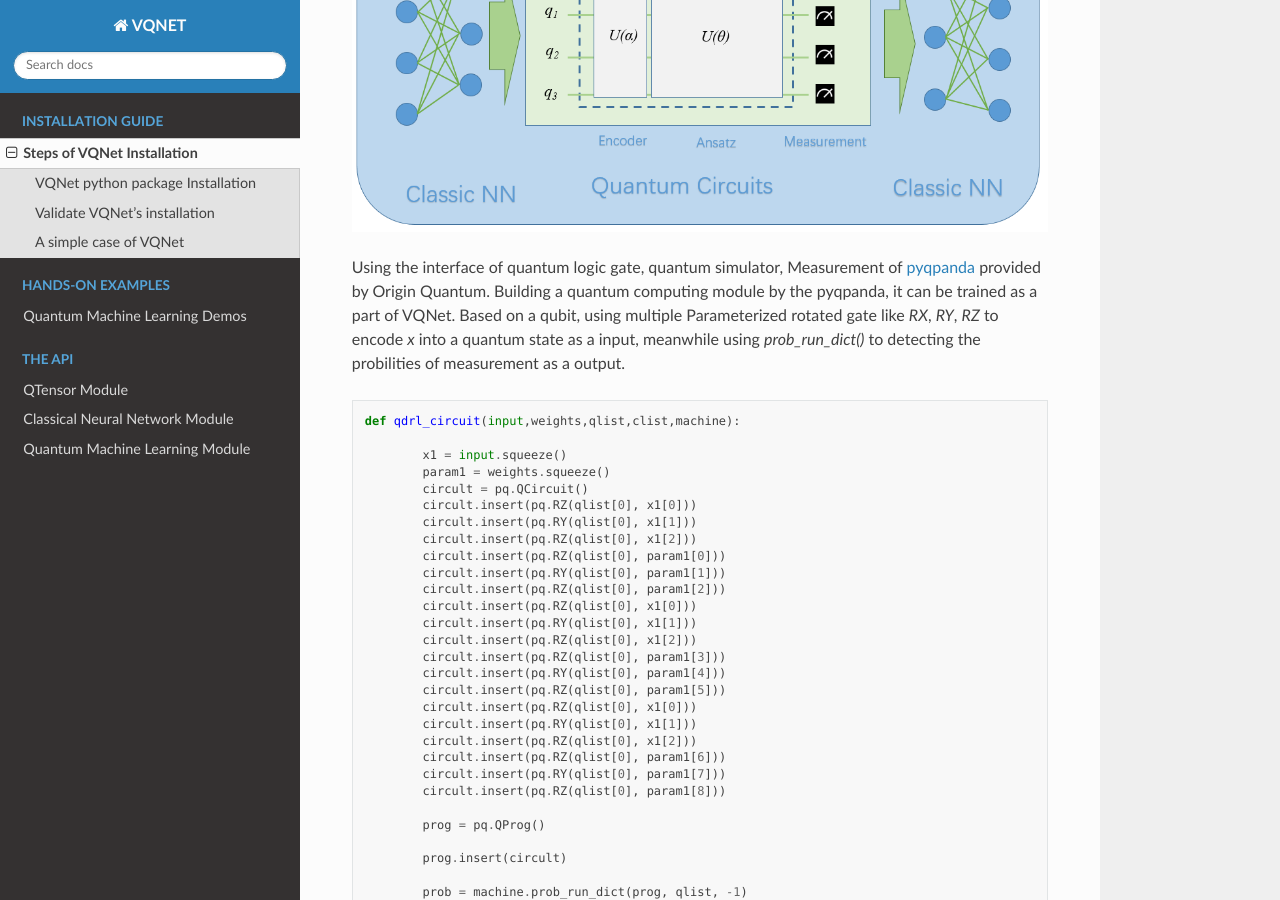
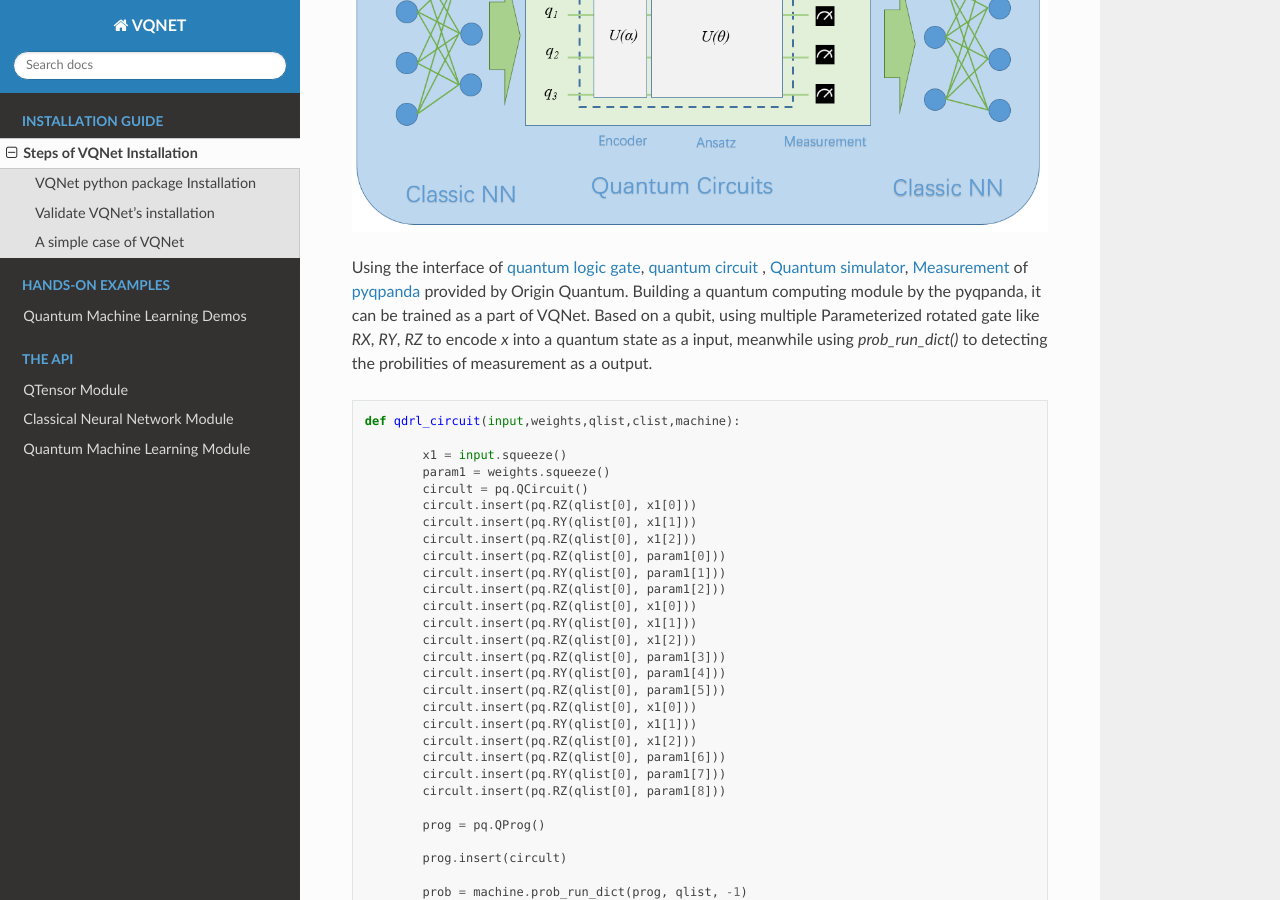
Before and after one commit to OriginQ/VQNET2.0-tutorial-en, a Sphinx documentation site: the page built from source/rst/install.rst, in a window 1280 px wide and 900 px high, scrolled down 1100 px. Built offline with Sphinx 7.4.7 and the Read the Docs theme 2.0.0, drawn with Linux system fonts in a browser that asks for light colours.

Commit message:
git commit -m "`quantum logic gate , `quantum circuit , `Quantum simulator , `Measurement "

```diff
--- a/source/rst/install.rst
+++ b/source/rst/install.rst
@@ -38,7 +38,7 @@ classical computing module(convolution layer, pooling layer, fully connected lay
 
 .. figure:: ./images/classic-quantum.PNG
 
-Using the interface of quantum logic gate, quantum simulator, Measurement of `pyqpanda <https://pyqpanda-toturial.readthedocs.io/zh/latest/>`_ provided by Origin Quantum.
+Using the interface of `quantum logic gate <https://pyqpanda-tutorial-en.readthedocs.io/en/latest/chapter2/index.html#quantum-logic-gate>`_, `quantum circuit <https://pyqpanda-tutorial-en.readthedocs.io/en/latest/chapter2/index.html#quantum-circuit>`_ , `Quantum simulator <https://pyqpanda-tutorial-en.readthedocs.io/en/latest/chapter2/index.html#quantum-simulator>`_, `Measurement <https://pyqpanda-tutorial-en.readthedocs.io/en/latest/chapter2/index.html#quantum-measurement>`_ of `pyqpanda <https://pyqpanda-toturial.readthedocs.io/zh/latest/>`_ provided by Origin Quantum.
 Building a quantum computing module by the pyqpanda, it can be trained as a part of VQNet.
 Based on a qubit, using multiple Parameterized rotated gate like `RX`, `RY`, `RZ` to encode `x` into a quantum state as a input, meanwhile using `prob_run_dict()` to detecting the probilities of
 measurement as a output.
@@ -96,7 +96,7 @@ Traning the workflow of testing code
     from pyvqnet.nn.module import Module
 
 
-Defining a model, where ``__init__`` function defines the internal neural network modules and quantum modules, and ``forward`` function defines the forward function, ``QuantumLayer`` is an abstract class
+Defining a model, where `__init__` function defines the internal neural network modules and quantum modules, and `forward` function defines the forward function, `QuantumLayer` is an abstract class
 that encapsulates quantum computing.
 There will calculating the parameters' gradient automatically with `qdrl_circuit`, `param_num` , `cpu`, `qbit_num` .
 
```
